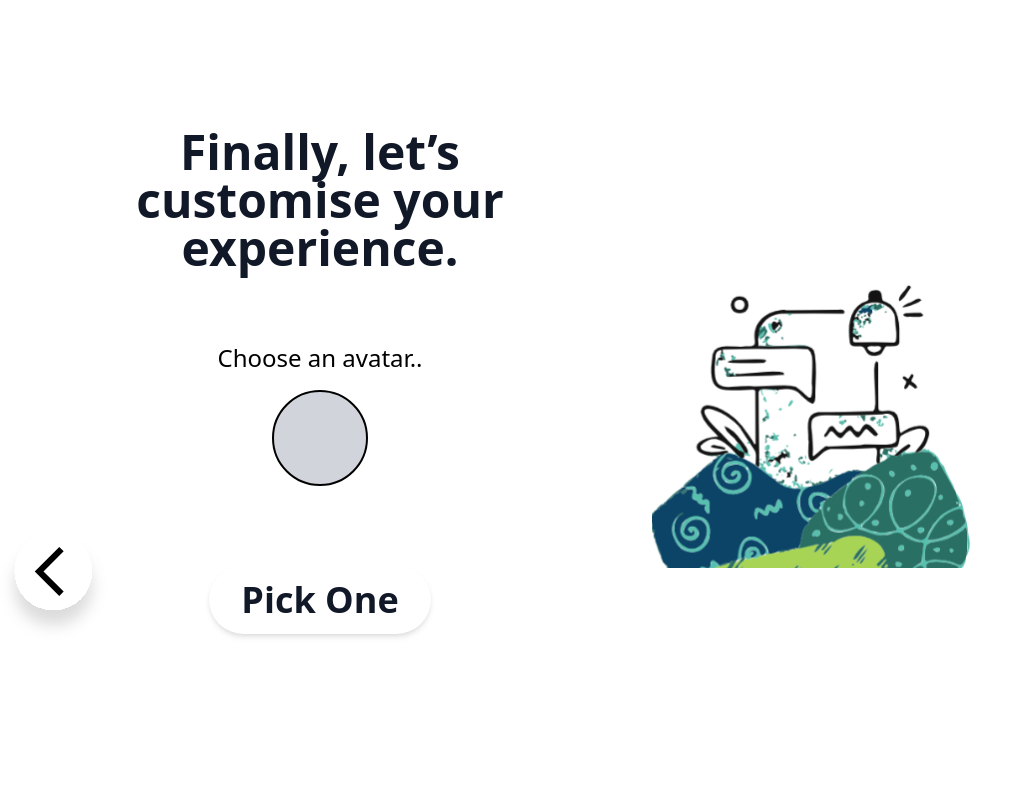
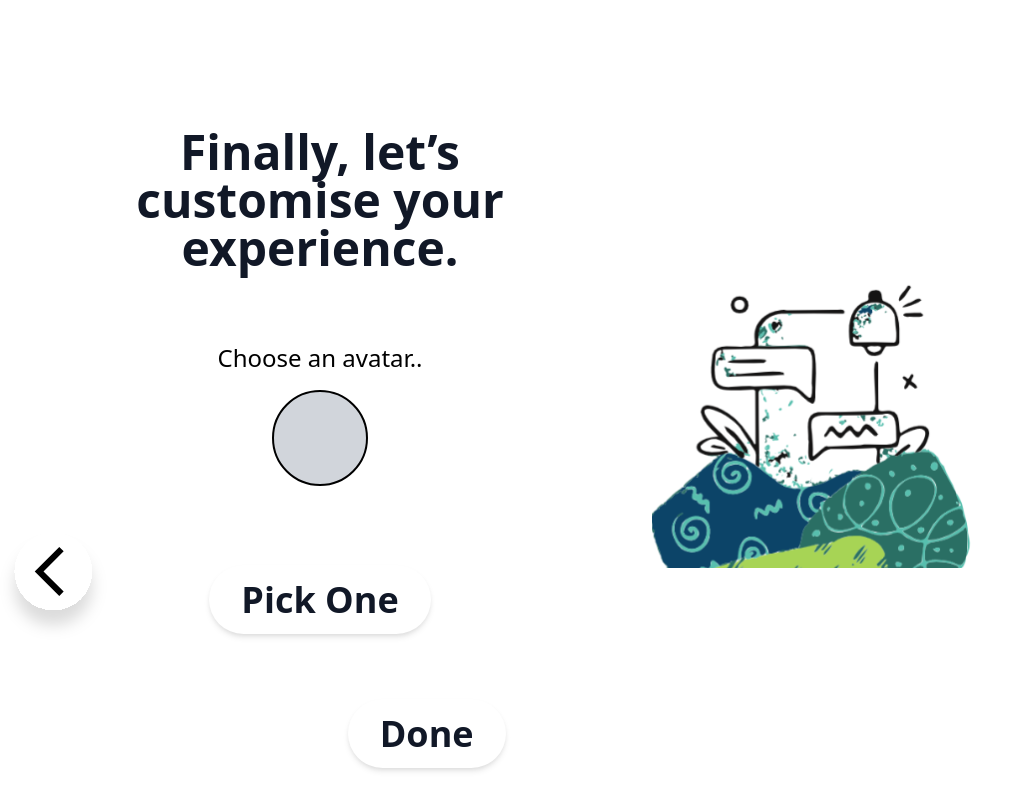
Before and after one commit to timosville/one-sheep-fe-challenge, a Vue app: page /avatar in a window 1280 px wide. Shown: the whole page, without its empty margins (0-1021 px from the left). Built offline with nearby package versions, Linux system fonts and the light colour scheme.

Commit message:
Add 'Done' button

```diff
--- a/src/components/Avatar.vue
+++ b/src/components/Avatar.vue
@@ -93,6 +93,9 @@
     </div>
     <div class="container-grid__button">
       <button class="button" @click="pickAvatar()">Pick One</button>
+    </div>
+    <div class="container-grid__button-lower">
+      <button class="button" @click="changeRoute()">Done</button>
     </div>
     <div
       v-show="showModal"
@@ -208,7 +211,7 @@ export default {
   },
   methods: {
     changeRoute() {
-      this.$router.push("/avatar-select");
+      this.$router.push("/success");
     },
   },
 };
```
